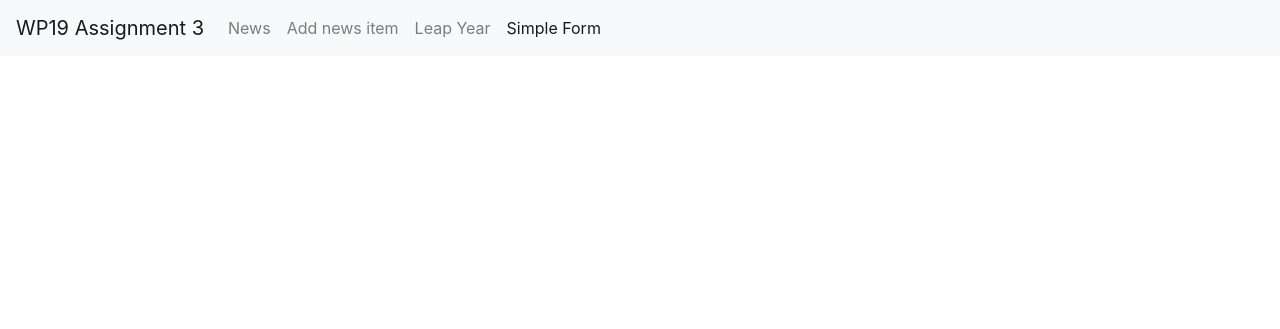
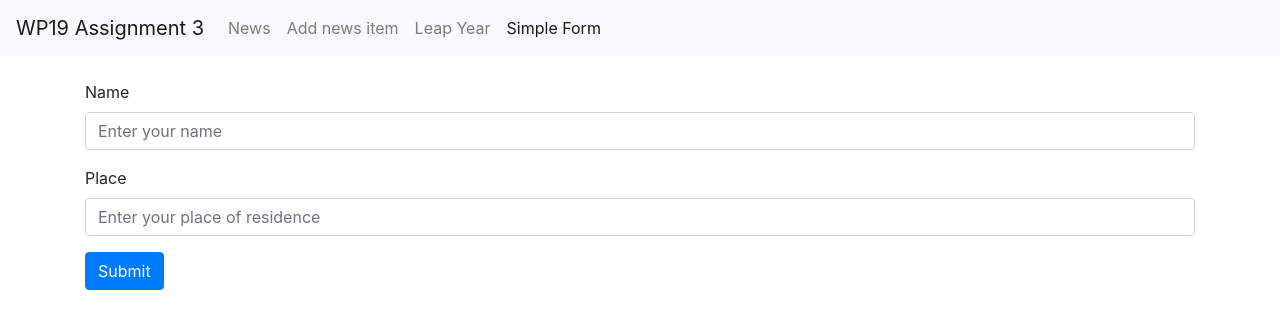
Before and after one commit to robinvandernoord/WP19-1, a PHP site: page /simple_form.php in a window 1280 px wide. Shown: the top 329 px of the page. Run offline with PHP 8.4, Linux system fonts and the light colour scheme.

Commit message:
added simple form part

```diff
--- a/assignment_3/simple_form.php
+++ b/assignment_3/simple_form.php
@@ -1,19 +1,60 @@
 <?php
+
 /* Header */
 $page_title = 'Webprogramming Assignment 3';
 $navigation = Array(
-    'active' => 'Simple Form',
-    'items' => Array(
-        'News' => '/WP19/assignment_3/index.php',
-        'Add news item' => '/WP19/assignment_3/news_add.php',
-        'Leap Year' => '/WP19/assignment_3/leapyear.php',
-        'Simple Form' => '/WP19/assignment_3/simple_form.php'
-    )
+	'active' => 'Simple Form',
+	'items'  => Array(
+		'News'          => './index.php',
+		'Add news item' => './news_add.php',
+		'Leap Year'     => './leapyear.php',
+		'Simple Form'   => './simple_form.php'
+	)
 );
+
 include __DIR__ . '/tpl/head.php';
 include __DIR__ . '/tpl/body_start.php';
+
+
+$title = $place_residence = '';
+if($_GET){
+    if(isset($_GET['name'])) {
+        $username = $_GET['name'];
+	    $title = "<h1>Welcome, $username</h1>";
+    }
+	if(isset($_GET['place'])) {
+		$userplace = $_GET['place'];
+		if(strtolower($userplace) == 'amsterdam'){
+		    $userplace = 'the capital of the Netherlands';
+        }
+		$place_residence = "<p>You're from $userplace!</p>";
+	}
+}
+
+
+
 ?>
 
+    <div class="row">
+        <div class="col col-12">
+            <br>
+            <?=$title;?>
+	        <?=$place_residence;?>
+            <form action="simple_form.php" method="get">
+                <div class="form-group">
+                    <label for="name">Name</label>
+                    <input type="text" class="form-control" id="name" name="name" placeholder="Enter your name"
+                           required>
+                </div>
+                <div class="form-group">
+                    <label for="place">Place</label>
+                    <input type="text" class="form-control" id="place" name="place"
+                           placeholder="Enter your place of residence" required>
+                </div>
+                <button type="submit" class="btn btn-primary">Submit</button>
+            </form>
+        </div>
+    </div>
 <?php
 include __DIR__ . '/tpl/body_end.php';
 ?>
--- a/assignment_3/tpl/head.php
+++ b/assignment_3/tpl/head.php
@@ -1,4 +1,9 @@
 <?php
+/* enable errors for debug */
+ini_set('display_errors', 1);
+ini_set('display_startup_errors', 1);
+error_reporting(E_ALL);
+
 // P_Print function
 function p_print($array){
     echo "<pre>";
@@ -21,6 +26,12 @@ function p_print($array){
 
     <!-- Scripts -->
     <script src="https://code.jquery.com/jquery-3.3.1.min.js"></script>
+	<?php if($navigation['active'] == 'Leap Year'):?>
+        <script type="application/javascript" src="scripts/js/leapyear.js"></script>
+    <?php elseif($navigation['active'] == 'News'): ?>
+        <script type="application/javascript" src="scripts/js/newsloader.js"></script>
+
+	<?php endif; ?>
 </head>
 <body>
 <header>
```
